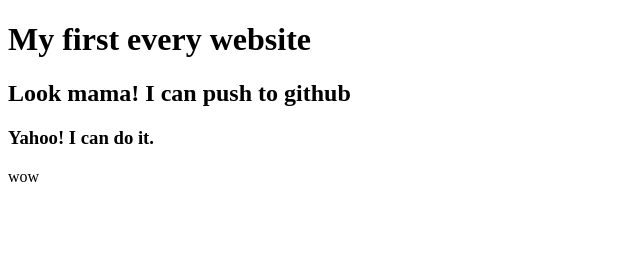
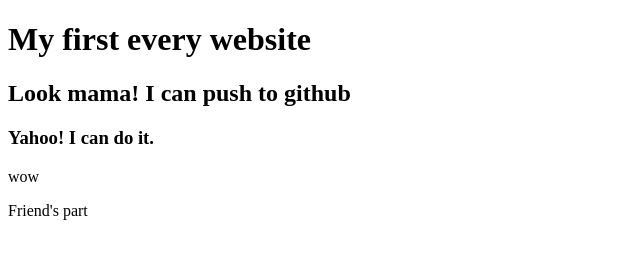
Before and after one commit to sharif-github/my-first-website, a plain HTML site: page index.html in a window 1280 px wide. Shown: the whole page, without its empty margins (0-640 px from the left). Drawn offline with Linux system fonts and the light colour scheme.

Commit message:
Update index.html

```diff
--- a/index.html
+++ b/index.html
@@ -11,5 +11,6 @@
     <h2>Look mama! I can push to github</h2>
     <h3>Yahoo! I can do it.</h3>
     <p>wow</p>
+    <p>Friend's part<p/>
 </body>
 </html>
```
